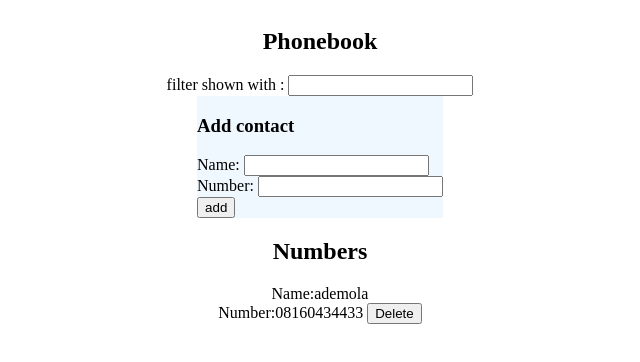
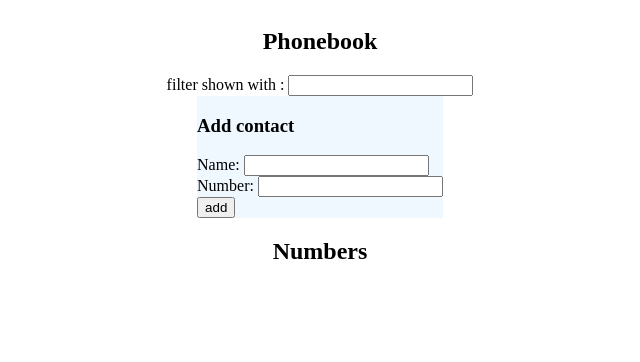
Before and after one commit to Ademola101/PhoneBook, a React (Create React App) app: page / in a window 1280 px wide. Shown: the top 362 px of the page, without its empty margins (320-960 px from the left). Built offline with nearby package versions, Linux system fonts and the light colour scheme; data requests are answered from the project's data file.

Commit message:
window.confirm

```diff
--- a/db.json
+++ b/db.json
@@ -1,10 +1,3 @@
 {
-
-  "phonebook": [
-    {
-      "name": "ademola",
-      "number": "08160434433",
-      "id" : 1
-    }
-  ]
+  "phonebook": []
 }
--- a/src/App.js
+++ b/src/App.js
@@ -60,9 +60,13 @@ const Delete = (id) =>{
 
   console.log(`Delete ${id} of phone`);
 const phone = Person.find((person) => person.id === id);
-axios.delete(`http://localhost:3001/phonebook/${id}`).then((response) => {
-  console.log(response);
-})
+if (window.confirm(`Are you sure you want to delete ${phone.name}`) )
+{
+  axios.delete(`http://localhost:3001/phonebook/${id}`).then((response) => {
+    console.log(response);
+  })
+
+}
 };
 
 
```
